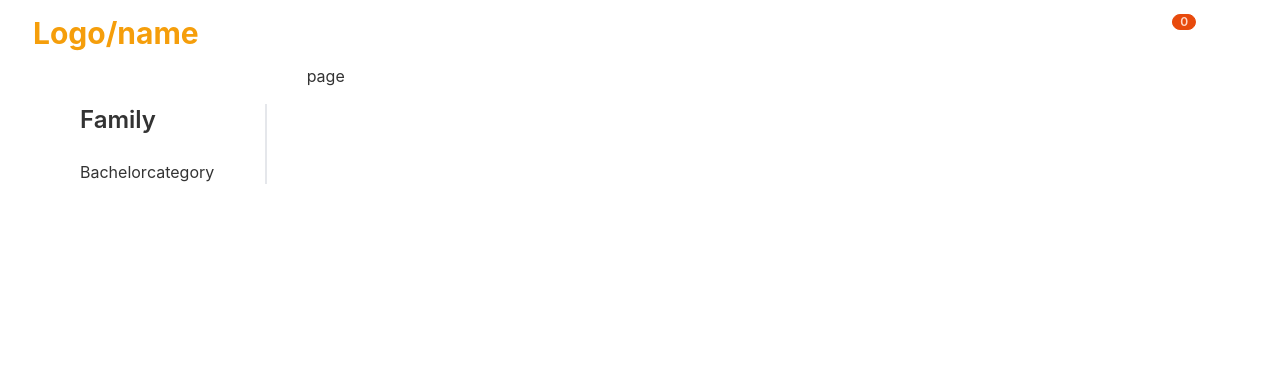
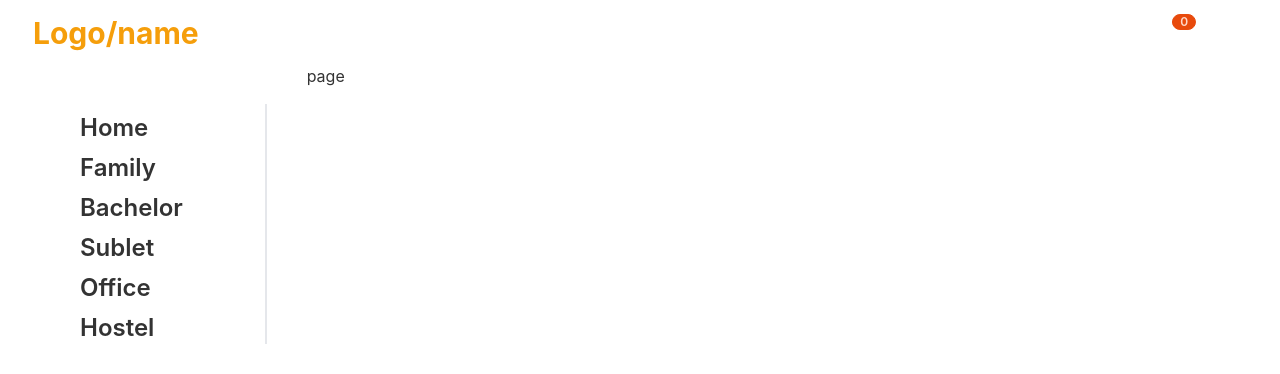
Before and after one commit to dipankar11137/To-Rent, a React (Create React App) app: page / in a window 1280 px wide. Shown: the top 374 px of the page. Built offline with nearby package versions, Linux system fonts and the light colour scheme; no server answers.

Commit message:
add category

```diff
--- a/public/index.html
+++ b/public/index.html
@@ -24,7 +24,7 @@
       work correctly both with client-side routing and a non-root public URL.
       Learn how to configure a non-root public URL by running `npm run build`.
     -->
-    <title>React App</title>
+    <title>To Rent</title>
   </head>
   <body>
     <noscript>You need to enable JavaScript to run this app.</noscript>
--- a/src/Components/Pages/Home/HomePage.js
+++ b/src/Components/Pages/Home/HomePage.js
@@ -2,23 +2,71 @@ import React, { useState } from 'react';
 
 const HomePage = () => {
   const [category, setCategory] = useState('');
+  const catas = ['Family', ' Bachelor', 'Sublet', 'office'];
   return (
     <div className="mx-20 shadow-red-500 shadow-r-lg">
       <div className="grid grid-cols-12">
         <div className="col-span-2  mt-10 pr-4 border-r-2 ">
           <h1
+            onClick={() => setCategory('Home')}
+            className={
+              category === 'Home'
+                ? ' text-primary  font-semibold text-2xl border-r-4 border-spacing-6 border-primary cursor-pointer mt-2 mt-2'
+                : ' font-semibold text-2xl cursor-pointer mt-2 mt-2'
+            }
+          >
+            Home
+          </h1>
+          <h1
             onClick={() => setCategory('Family')}
             className={
               category === 'Family'
-                ? ' text-primary  font-semibold text-2xl border-r-4 border-spacing-6 border-primary cursor-pointer'
-                : ' font-semibold text-2xl cursor-pointer'
+                ? ' text-primary  font-semibold text-2xl border-r-4 border-spacing-6 border-primary cursor-pointer mt-2 mt-2'
+                : ' font-semibold text-2xl cursor-pointer mt-2 mt-2'
             }
           >
             Family
           </h1>
-          <br />
-          <button>Bachelor</button>
-          <button>category</button>
+          <h1
+            onClick={() => setCategory('Bachelor')}
+            className={
+              category === 'Bachelor'
+                ? ' text-primary  font-semibold text-2xl border-r-4 border-spacing-6 border-primary cursor-pointer mt-2'
+                : ' font-semibold text-2xl cursor-pointer mt-2'
+            }
+          >
+            Bachelor
+          </h1>
+          <h1
+            onClick={() => setCategory('Sublet')}
+            className={
+              category === 'Sublet'
+                ? ' text-primary  font-semibold text-2xl border-r-4 border-spacing-6 border-primary cursor-pointer mt-2'
+                : ' font-semibold text-2xl cursor-pointer mt-2'
+            }
+          >
+            Sublet
+          </h1>
+          <h1
+            onClick={() => setCategory('Office')}
+            className={
+              category === 'Office'
+                ? ' text-primary  font-semibold text-2xl border-r-4 border-spacing-6 border-primary cursor-pointer mt-2'
+                : ' font-semibold text-2xl cursor-pointer mt-2'
+            }
+          >
+            Office
+          </h1>
+          <h1
+            onClick={() => setCategory('Hostel')}
+            className={
+              category === 'Hostel'
+                ? ' text-primary  font-semibold text-2xl border-r-4 border-spacing-6 border-primary cursor-pointer mt-2'
+                : ' font-semibold text-2xl cursor-pointer mt-2'
+            }
+          >
+            Hostel
+          </h1>
         </div>
         <div className="col-span-10  w-full pl-10">page </div>
       </div>
```
